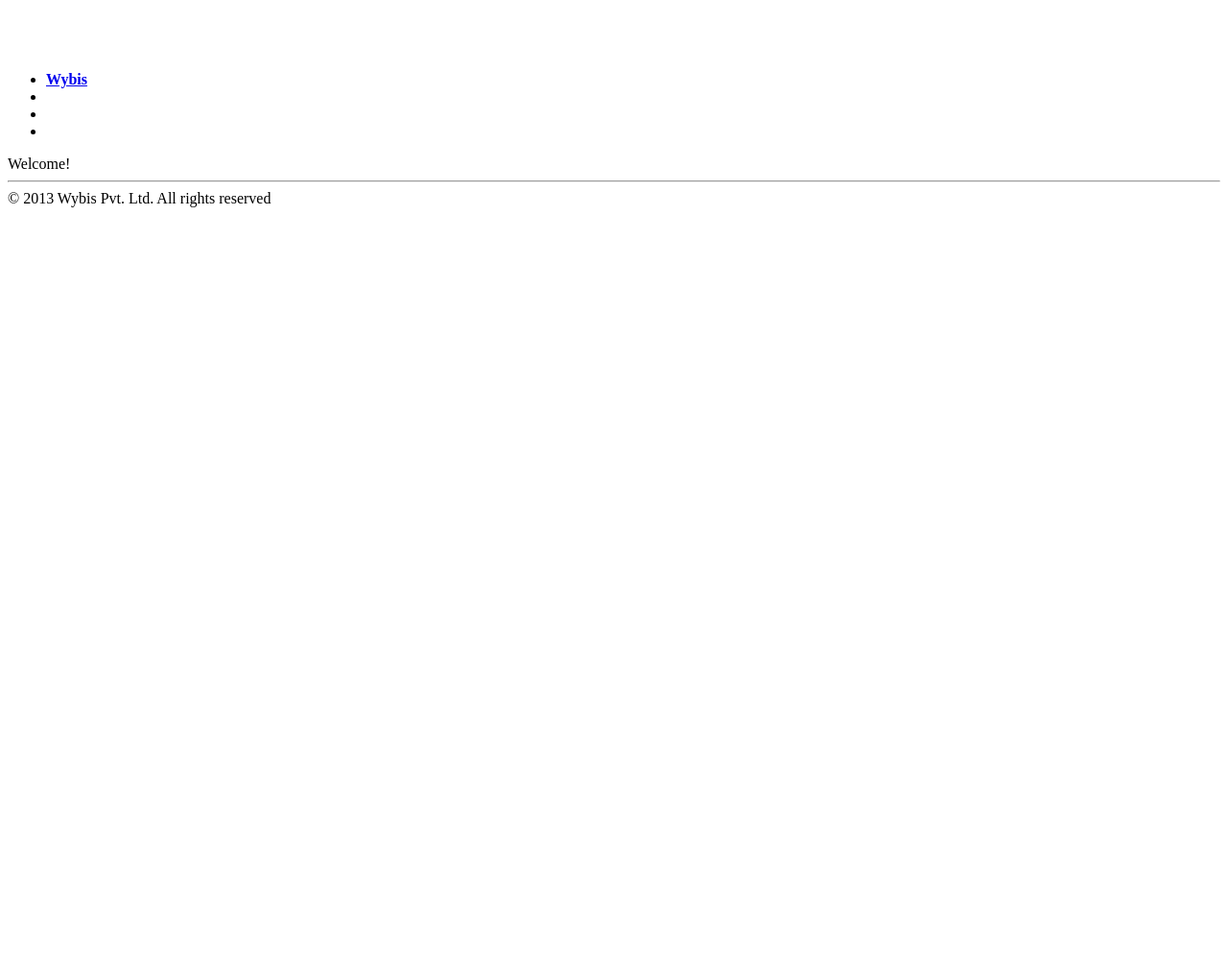
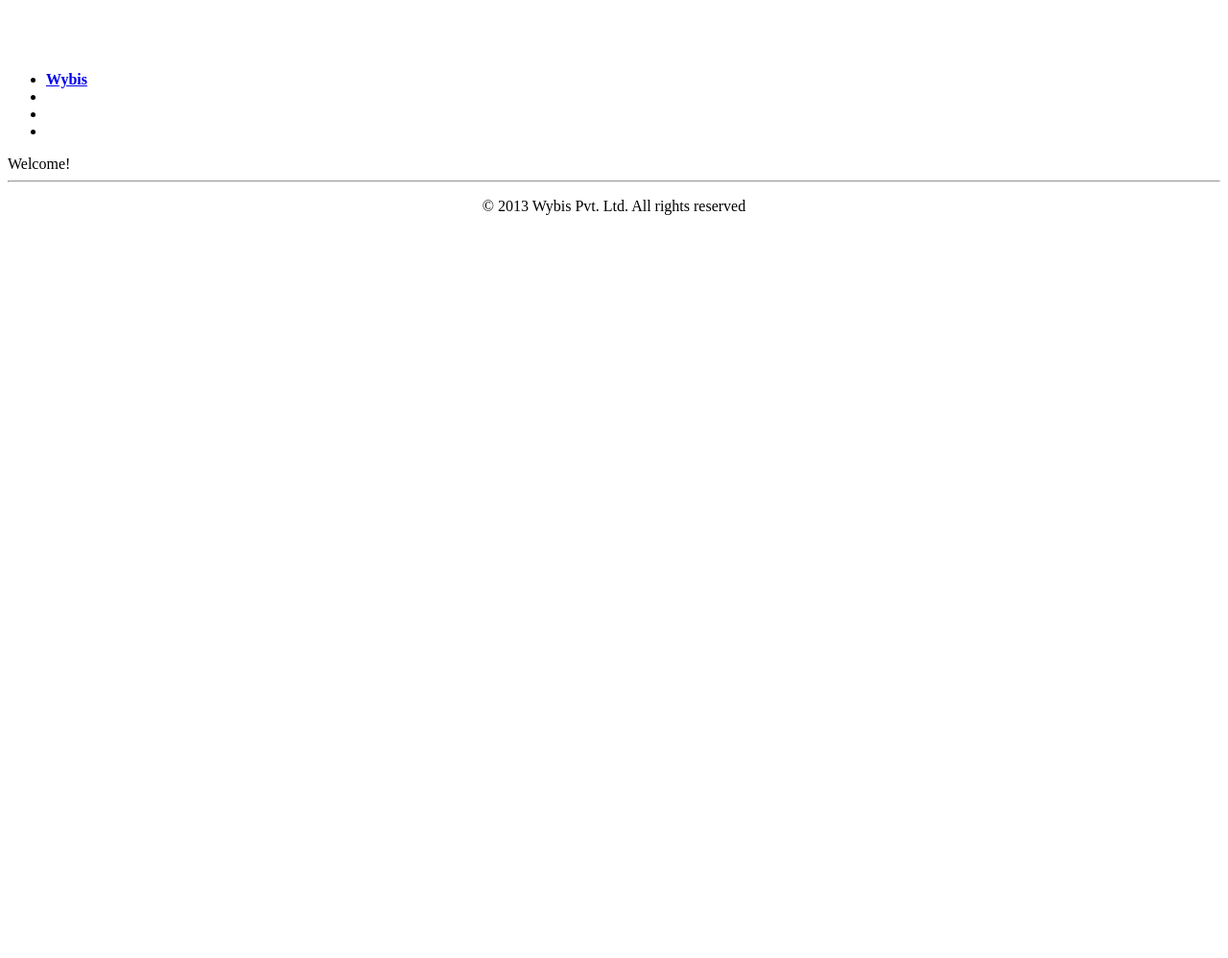
Before and after one commit to wybis/wybis, a Jekyll site: the page built from index.html, in a window 1280 px wide. Shown: the whole page at 96% size. Built offline with Jekyll 4.4.1, drawn with Linux system fonts in a browser that asks for light colours; nearby versions of some CDN libraries; Markdown is read by kramdown in place of the engine named in the settings; a style sheet for code colours, icons or effects is not loaded.

Commit message:
Update footer.html

```diff
--- a/_includes/footer.html
+++ b/_includes/footer.html
@@ -1,4 +1,4 @@
 <hr/>
-<div class="container>
-  <p class="center">© 2013 Wybis Pvt. Ltd. All rights reserved</p>
+<div class="container">
+  <p class="center muted">© 2013 Wybis Pvt. Ltd. All rights reserved</p>
 </div>
```
